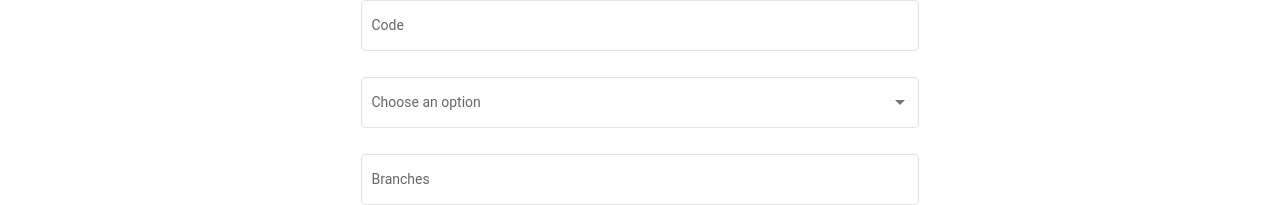
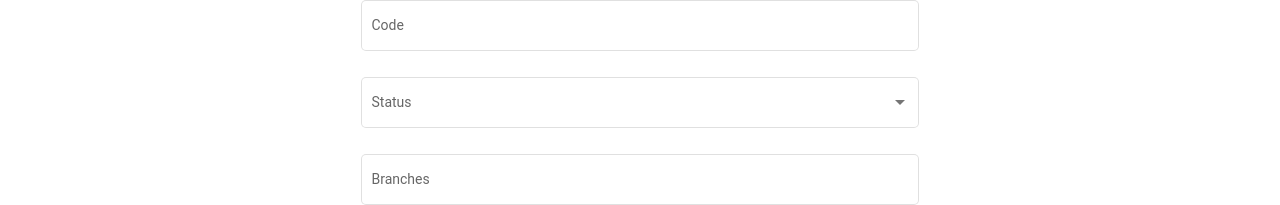
Before and after one commit to prabath1998/Bank-Management-FE-Material, an Angular app: page /create-bank in a window 1280 px wide. Shown: the part 269-474 px from the top of the page. Built offline with nearby package versions, Linux system fonts and the light colour scheme.

Commit message:
style changes

```diff
--- a/src/app/banks-list/banks-list.component.html
+++ b/src/app/banks-list/banks-list.component.html
@@ -44,6 +44,7 @@
         color="primary"
         class="ms-2"
         (click)="updateBank(element.bankId)"
+
       >
         <mat-icon>edit</mat-icon>
       </button>
@@ -63,7 +64,7 @@
         class="ms-2"
         (click)="bankDetails(element.bankId)"
       >
-        <mat-icon>more_vert</mat-icon>
+        <mat-icon>more</mat-icon>
       </button>
     </td>
   </ng-container>
--- a/src/app/create-bank/create-bank.component.html
+++ b/src/app/create-bank/create-bank.component.html
@@ -18,7 +18,7 @@
     </mat-form-field>
 
     <mat-form-field appearance="outline" class="example-full-width">
-      <mat-label>Choose an option</mat-label>
+      <mat-label>Status</mat-label>
       <mat-select id="status" name="status" [(ngModel)]="bank.status">
         <mat-option value="Active">Active</mat-option>
         <mat-option value="Inactive">Inactive</mat-option>
--- a/src/app/update-bank/update-bank.component.html
+++ b/src/app/update-bank/update-bank.component.html
@@ -18,7 +18,7 @@
     </mat-form-field>
 
     <mat-form-field appearance="outline" class="example-full-width">
-      <mat-label>Choose an option</mat-label>
+      <mat-label>Status</mat-label>
       <mat-select id="status" name="status" [(ngModel)]="bank.status">
         <mat-option value="Active">Active</mat-option>
         <mat-option value="Inactive">Inactive</mat-option>
```
Also changed, not shown: src/app/bank-details/bank-details.component.html (+0 -23 lines).
